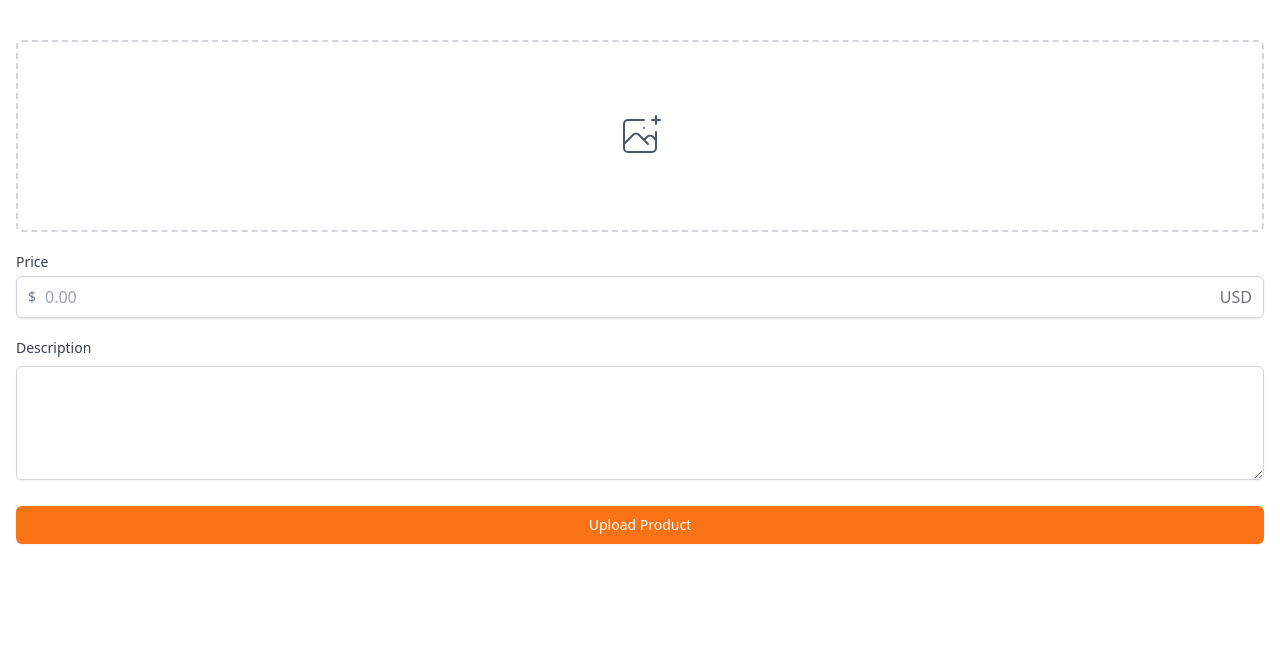
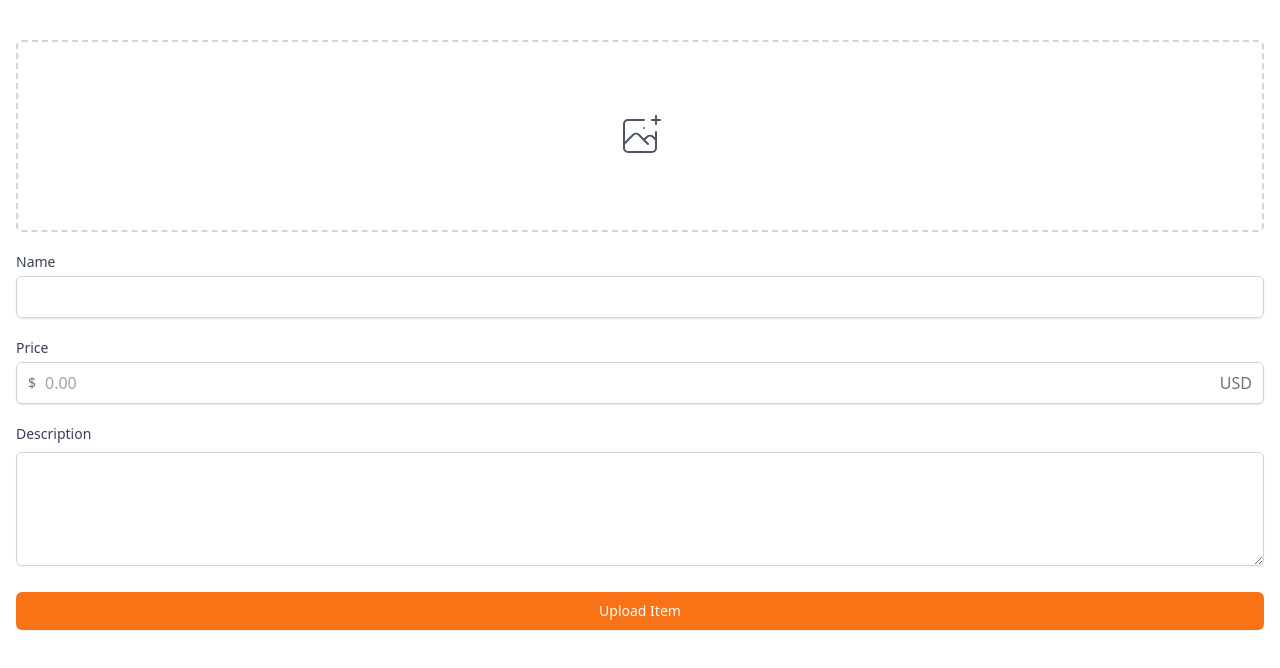
Before and after one commit to unsu0707/clone-carrot-market, a Next.js app: page /items/upload in a window 1280 px wide. Shown: the top 668 px of the page. Built offline with nearby package versions, Linux system fonts and the light colour scheme.

Commit message:
fix item upload page

```diff
--- a/pages/items/upload.tsx
+++ b/pages/items/upload.tsx
@@ -2,7 +2,7 @@
 
 const Upload: NextPage = () => {
   return (
-    <div className="px-4 py-10">
+    <div className="px-4 py-10 space-y-5">
       <div>
         <label className="w-full cursor-pointer text-gray-600 hover:border-orange-500 hover:text-orange-500 flex items-center justify-center border-2 border-dashed border-gray-300 h-48 rounded-md">
           <svg
@@ -22,6 +22,22 @@
 
           <input className="hidden" type="file" />
         </label>
+      </div>
+      <div>
+        <label
+          className="mb-1 block text-sm font-medium text-gray-700"
+          htmlFor="なめ"
+        >
+          Name
+        </label>
+        <div className="rounded-md relative flex items-center shadow-sm">
+          <input
+            id="name"
+            type="email"
+            className="appearance-none w-full px-3 py-2 border border-gray-300 rounded-md shadow-sm placeholder-gray-400 focus:outline-none focus:ring-orange-500 focus:border-orange-500"
+            required
+          />
+        </div>
       </div>
       <div className="my-5">
         <label className="mb-1 block text-sm font-medium text-gray-700">
@@ -43,16 +59,20 @@
         </div>
       </div>
       <div>
-        <label className="mb-1 block text-sm font-medium text-gray-700">
+        <label
+          htmlFor="description"
+          className="mb-1 block text-sm font-medium text-gray-700"
+        >
           Description
         </label>
         <textarea
+          id="description"
           className="mt-1 shadow-sm w-full focus:ring-orange-500 rounded-md border-gray-300 focus:border-orange-500"
           rows={4}
         />
       </div>
-      <button className="mt-5 w-full bg-orange-500 hover:bg-orange-600 text-white py-2 px-4 border border-transparent rounded-md shadow-sm text-sm font-medium focus:ring-2 focus:ring-offset-2 focus:ring-orange-500 focus:outline-none">
-        Upload Product
+      <button className="w-full bg-orange-500 hover:bg-orange-600 text-white py-2 px-4 border border-transparent rounded-md shadow-sm text-sm font-medium focus:ring-2 focus:ring-offset-2 focus:ring-orange-500 focus:outline-none">
+        Upload Item
       </button>
     </div>
   );
```
